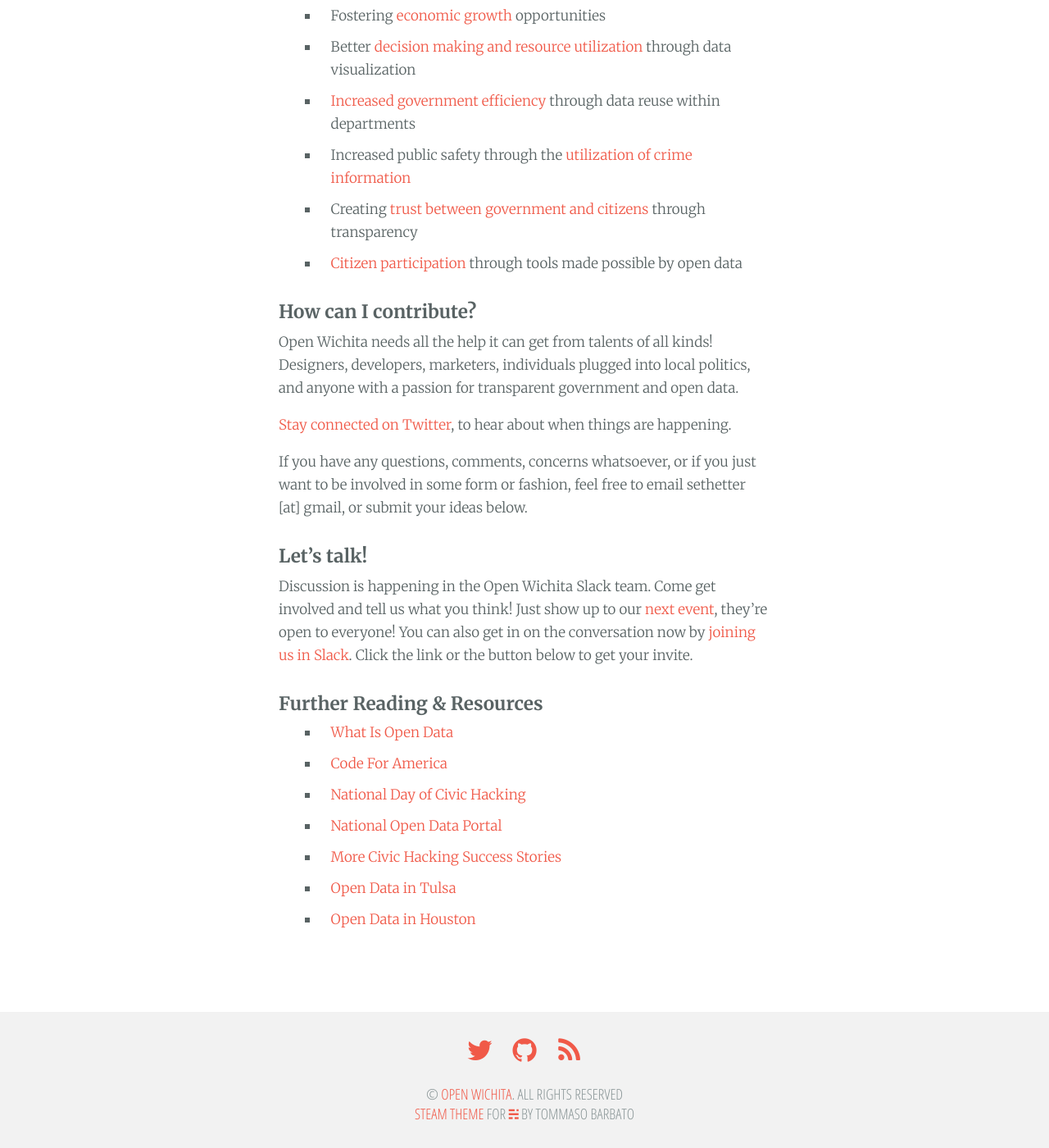
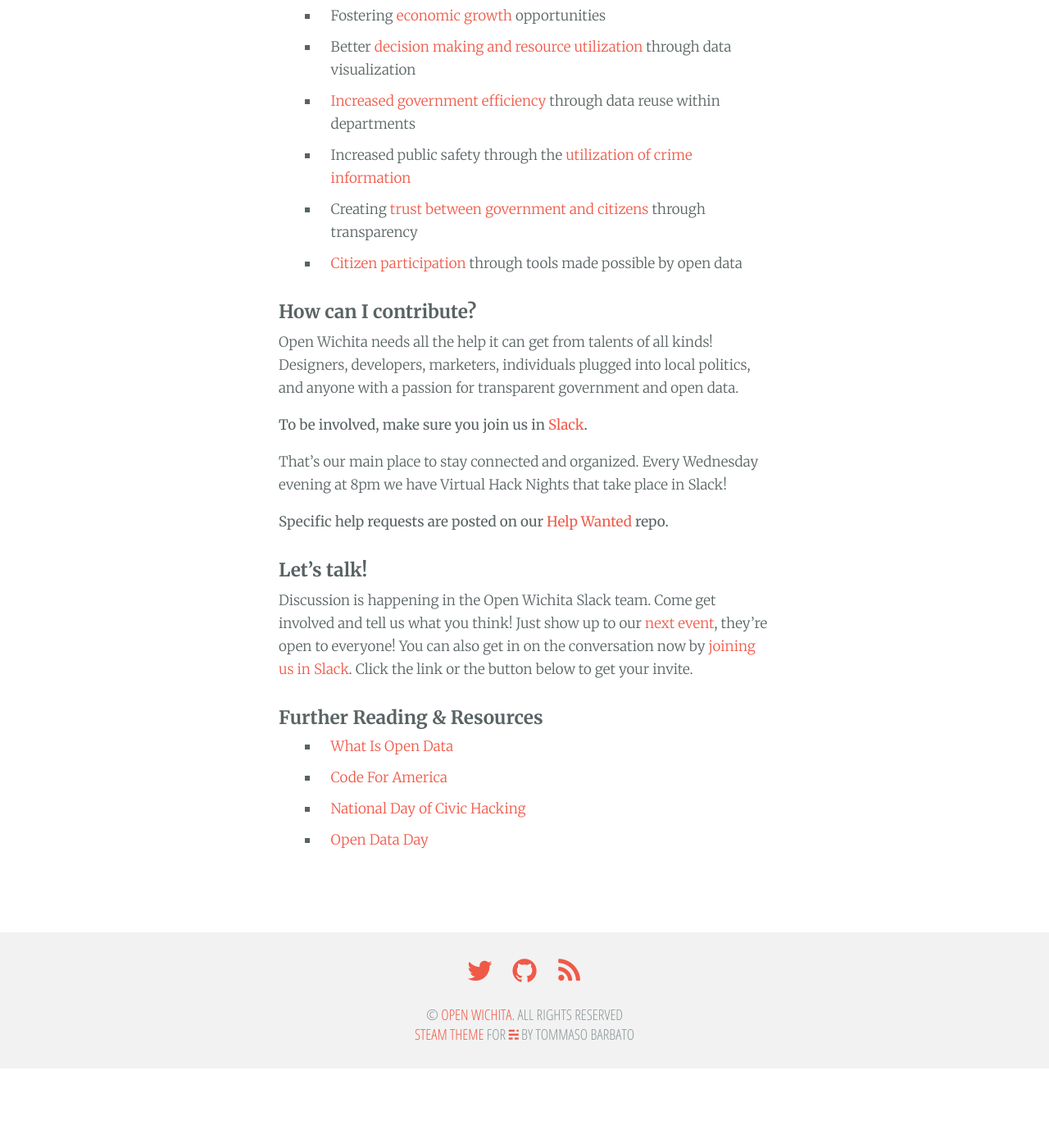
Before and after one commit to openwichita/openwichita.org, a Jekyll site: the page built from about.md, in a window 1280 px wide and 1400 px high, scrolled down 1049 px. Shown: the whole window at 82% size. Built offline with Jekyll 4.4.1, drawn with Linux system fonts in a browser that asks for light colours; nearby versions of some CDN libraries; after the commit the page ends 2352 px from its top, so only the background shows below that.

Commit message:
Updates!

```diff
--- a/_data/nav.yml
+++ b/_data/nav.yml
@@ -3,5 +3,5 @@ main:
   - { url: '/connect', label: 'Connect' }
   - { url: '/about', label: 'About' }
   - { url: 'https://meetup.com/openwichita', label: 'Events' }
+  - { url: '/projects', label: 'Projects' }
   - { url: '/data', label: 'Data' }
-  - { url: '/updates', label: 'Updates' }
--- a/about.md
+++ b/about.md
@@ -37,12 +37,14 @@ Open Wichita needs all the help it can get from talents of all kinds! Designers,
 developers, marketers, individuals plugged into local politics, and anyone with
 a passion for transparent government and open data.
 
-[Stay connected on Twitter](http://twitter.com/openwichita), to hear about when
-things are happening.
+**To be involved, make sure you join us in
+[Slack](https://openwichita-slack.herokuapp.com).**
 
-If you have any questions, comments, concerns whatsoever, or if you just want to
-be involved in some form or fashion, feel free to email sethetter [at] gmail, or
-submit your ideas below.
+That's our main place to stay connected and organized. Every Wednesday evening
+at 8pm we have Virtual Hack Nights that take place in Slack!
+
+**Specific help requests are posted on our [Help
+Wanted](https://github.com/openwichita/help-wanted) repo.**
 
 ## Let's talk!
 
@@ -60,7 +62,4 @@ below to get your invite.
 * [What Is Open Data](http://opendatahandbook.org/en/what-is-open-data/)
 * [Code For America](http://www.codeforamerica.org/)
 * [National Day of Civic Hacking](http://hackforchange.org/)
-* [National Open Data Portal](http://www.data.gov/)
-* [More Civic Hacking Success Stories](https://www.codeforamerica.org/governments/principles/open-data/#success-stories)
-* [Open Data in Tulsa](https://www.cityoftulsa.org/our-city/open-tulsa/about-open-tulsa.aspx)
-* [Open Data in Houston](http://www.houstontx.gov/mayor/press/city-houston-launches-open-data-policy)
+* [Open Data Day](http://opendataday.org/)
```
Also changed, not shown: projects.md (added, +40 -0 lines).
